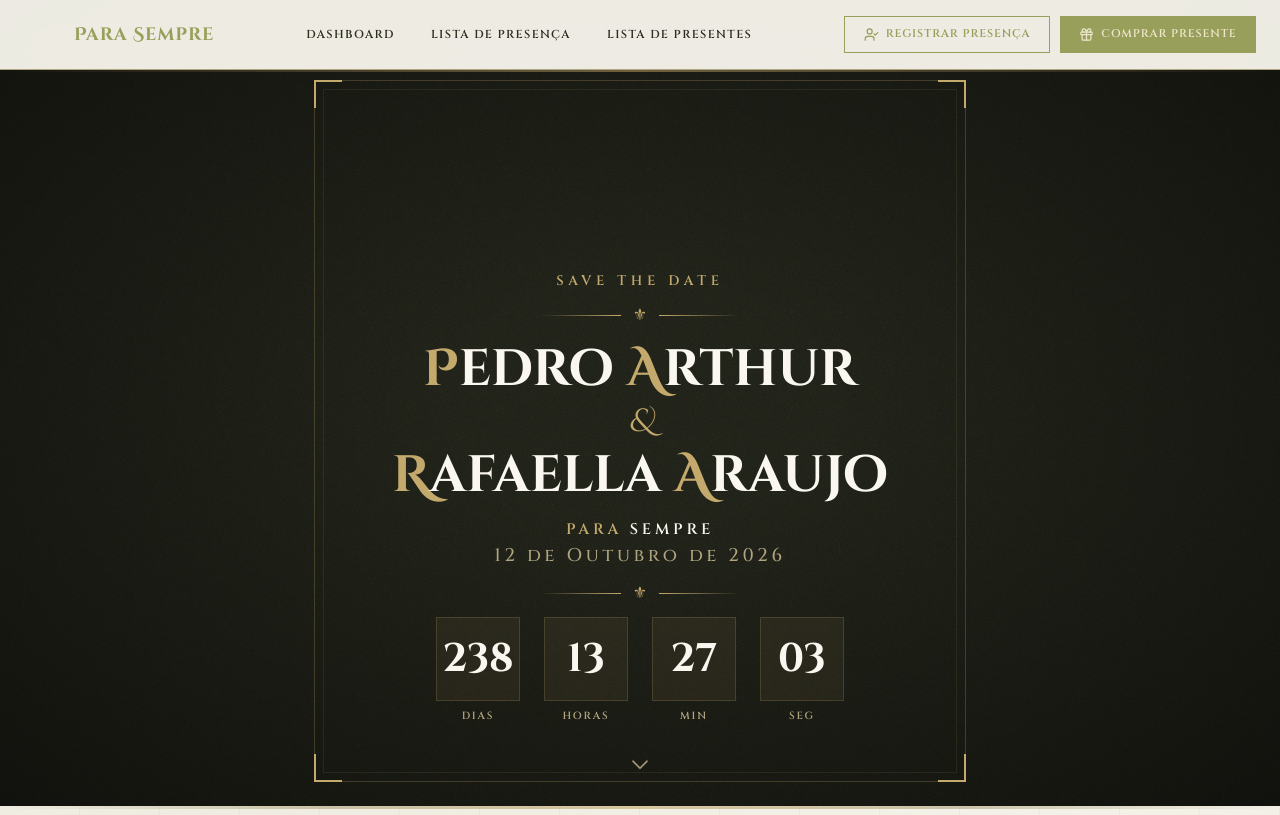
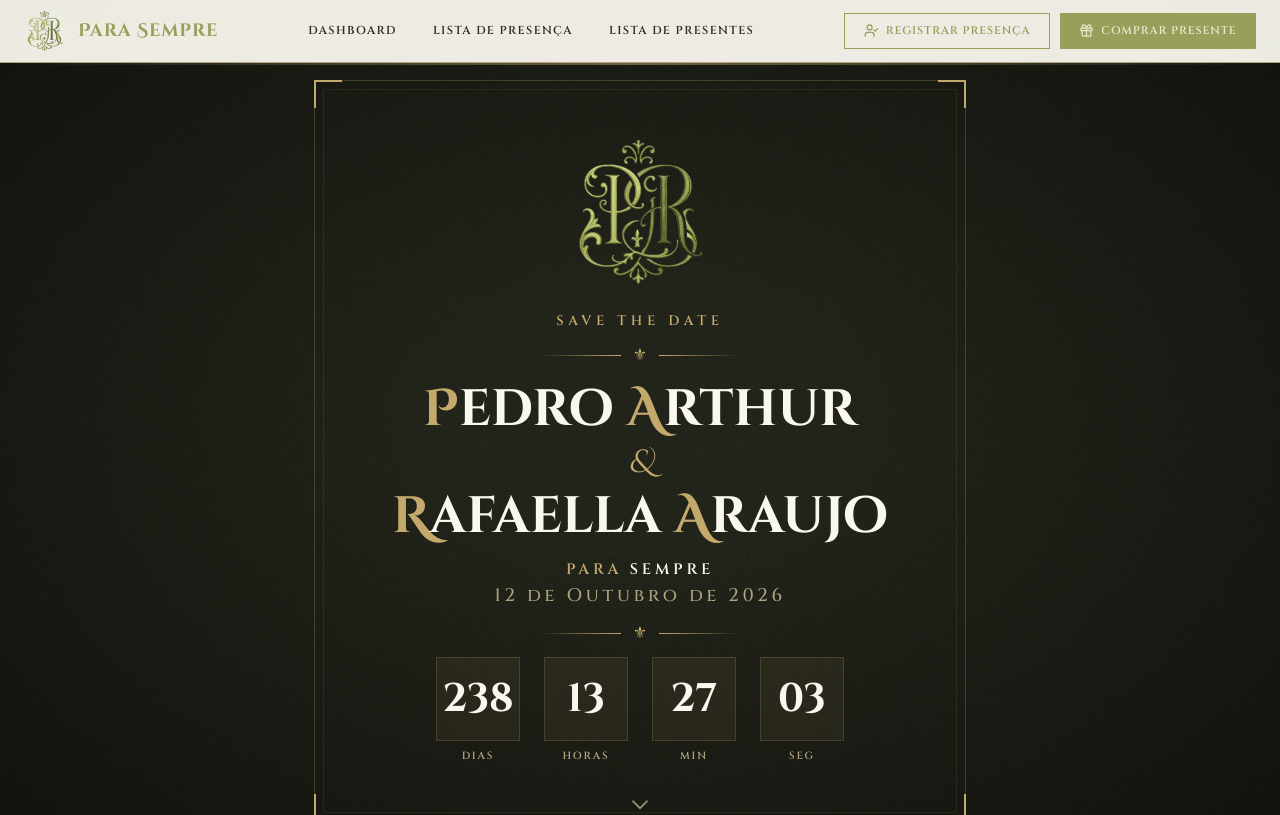
Before and after one commit to organization-wedding/parasempre, a React (Vite) app in the folder frontend/: page / in a window 1280 px wide. Shown: the top 815 px of the page. Built offline with nearby package versions, Linux system fonts and the light colour scheme.

Commit message:
Chore: Update Project Icon (#4)
* feat: Adicionando brasão oficial sem fundo.

* style: atualizando layout para ajustar o brasão.

* feat: ajustando icon e proporções

```diff
--- a/frontend/bun-env.d.ts
+++ b/frontend/bun-env.d.ts
@@ -1,11 +1,13 @@
 // Generated by `bun init`
 
 declare module "*.svg" {
-  /**
-   * A path to the SVG file
-   */
-  const path: `${string}.svg`;
-  export = path;
+  const path: string;
+  export default path;
+}
+
+declare module "*.png" {
+  const path: string;
+  export default path;
 }
 
 declare module "*.module.css" {
--- a/frontend/src/components/CoatOfArms.tsx
+++ b/frontend/src/components/CoatOfArms.tsx
@@ -1,68 +1,13 @@
+import brasaoImg from "../assets/brasao-sem-fundo-padrao.png";
+
 export function CoatOfArms({ className = "" }: { className?: string }) {
   return (
-    <svg
-      viewBox="0 0 120 155"
+    <img
+      src={brasaoImg}
+      alt="Brasão Para Sempre"
       className={className}
-      fill="none"
-      xmlns="http://www.w3.org/2000/svg"
-      aria-label="Brasão Para Sempre"
-    >
-      {/* Crown */}
-      <path
-        d="M32 42 L40 14 L50 30 L60 4 L70 30 L80 14 L88 42Z"
-        fill="var(--color-gold)"
-        stroke="var(--color-gold-dark)"
-        strokeWidth="1.2"
-      />
-      <rect
-        x="32"
-        y="40"
-        width="56"
-        height="7"
-        rx="1"
-        fill="var(--color-gold)"
-        stroke="var(--color-gold-dark)"
-        strokeWidth="0.8"
-      />
-      {/* Crown jewels */}
-      <circle cx="60" cy="14" r="3" fill="var(--color-burgundy)" />
-      <circle cx="44" cy="24" r="2" fill="var(--color-burgundy)" />
-      <circle cx="76" cy="24" r="2" fill="var(--color-burgundy)" />
-      {/* Crown band details */}
-      <circle cx="42" cy="43" r="1.5" fill="var(--color-burgundy)" opacity="0.8" />
-      <circle cx="52" cy="43" r="1.5" fill="var(--color-burgundy)" opacity="0.8" />
-      <circle cx="60" cy="43" r="1.5" fill="var(--color-gold-dark)" />
-      <circle cx="68" cy="43" r="1.5" fill="var(--color-burgundy)" opacity="0.8" />
-      <circle cx="78" cy="43" r="1.5" fill="var(--color-burgundy)" opacity="0.8" />
-      {/* Shield */}
-      <path
-        d="M18 50 L18 105 Q18 140 60 152 Q102 140 102 105 L102 50Z"
-        fill="var(--color-burgundy)"
-        stroke="var(--color-gold)"
-        strokeWidth="2.5"
-      />
-      {/* Inner shield border */}
-      <path
-        d="M26 57 L26 103 Q26 133 60 144 Q94 133 94 103 L94 57Z"
-        fill="none"
-        stroke="var(--color-gold)"
-        strokeWidth="1"
-        opacity="0.4"
-      />
-      {/* Shield cross pattern */}
-      <line x1="60" y1="54" x2="60" y2="148" stroke="var(--color-gold)" strokeWidth="0.8" opacity="0.15" />
-      <line x1="22" y1="90" x2="98" y2="90" stroke="var(--color-gold)" strokeWidth="0.8" opacity="0.15" />
-      {/* Small cross at top of shield */}
-      <path d="M60 62 L60 74 M54 68 L66 68" stroke="var(--color-gold)" strokeWidth="1.8" opacity="0.5" strokeLinecap="round" />
-      {/* Initials */}
-      <text x="60" y="93" textAnchor="middle" fill="var(--color-gold)" fontFamily="'Cinzel Decorative', serif" fontSize="18" fontWeight="700">
-        PR
-      </text>
-      {/* Intertwined wedding rings */}
-      <circle cx="50" cy="118" r="11" fill="none" stroke="var(--color-gold)" strokeWidth="1.8" />
-      <circle cx="70" cy="118" r="11" fill="none" stroke="var(--color-gold)" strokeWidth="1.8" />
-      {/* Small fleur-de-lis at bottom of shield */}
-      <path d="M60 135 Q58 131 56 133 Q58 130 60 128 Q62 130 64 133 Q62 131 60 135Z" fill="var(--color-gold)" opacity="0.6" />
-    </svg>
+      width={120}
+      height={155}
+    />
   );
 }
--- a/frontend/src/components/Header.tsx
+++ b/frontend/src/components/Header.tsx
@@ -13,7 +13,7 @@ export function Header() {
     <header className="fixed inset-x-0 top-0 z-100 border-b border-gold-muted backdrop-blur-[12px] bg-[rgba(249,247,239,0.95)]">
       <div className="mx-auto flex max-w-[1280px] items-center justify-between px-6 py-2.5">
         <a href="/" className="flex shrink-0 items-center gap-3 no-underline text-burgundy">
-          <CoatOfArms className="w-[38px] h-auto" />
+          <CoatOfArms className="w-[42px] h-auto" />
           <span className="font-display text-lg font-bold tracking-wider text-burgundy">
             Para Sempre
           </span>
--- a/frontend/src/components/Hero.tsx
+++ b/frontend/src/components/Hero.tsx
@@ -20,7 +20,7 @@ export function Hero() {
           <div className="absolute inset-2 border border-[rgba(196,169,109,0.1)] pointer-events-none" aria-hidden="true" />
 
           <CoatOfArms
-            className="anim-fade-in mx-auto mb-5 w-[72px] md:w-[88px] h-auto"
+            className="anim-fade-in mx-auto mb-6 w-[110px] md:w-[150px] h-auto"
           />
 
           <p
--- a/frontend/src/config.ts
+++ b/frontend/src/config.ts
@@ -14,7 +14,7 @@ export const VENUE = {
 export const CONTACT = {
   phone: "(43) 99607-0599",
   phoneHref: "tel:+5543996070599",
-  email: "pedroarthur1906@gmail.com",
+  email: "pedroarthur1906@hotmail.com",
 };
 
 export const NAV_LINKS = [
```
Also changed, not shown: frontend/src/index.html (+1 -1 lines), frontend/src/assets/brasao-sem-fundo-32px.png (added), frontend/src/assets/brasao-sem-fundo-padrao.png (added).
